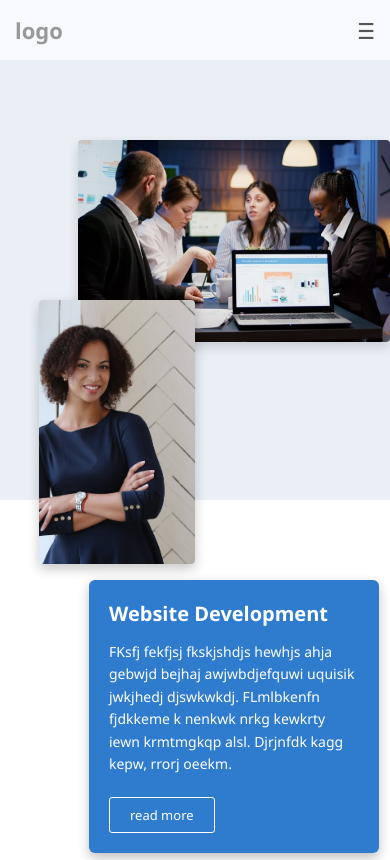
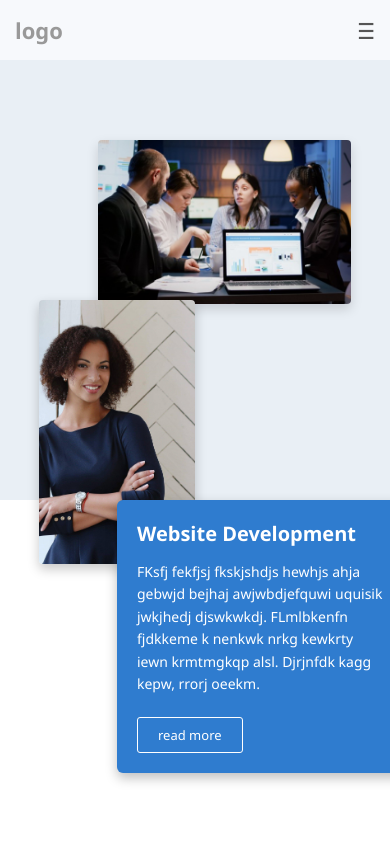
Before and after one commit to YanaKnyr/lab4, a plain HTML site: page index.html in a window 390 px wide. Drawn offline with Linux system fonts and the light colour scheme.

Commit message:
Refactor CSS styles for improved layout and responsiveness

```diff
--- a/style.css
+++ b/style.css
@@ -88,7 +88,6 @@ main.content {
   box-shadow: 0 8px 18px rgba(0, 0, 0, 0.22);
 }
 
-/* Вікно з текстом */
 .content-text {
   position: absolute;
   top: 200px;
@@ -162,9 +161,8 @@ cursor: pointer;
    .image-back {
   position: absolute;
   top: 10%;
-  left: 60%;
-  transform: translateX(-50%);
-  width: 80%;
+  left: 25%;
+  width: 65%;
   max-width: 350px;
   height: auto;
   border-radius: 4px;
@@ -175,8 +173,7 @@ cursor: pointer;
 .image-front {
   position: absolute;
   top: 30%;
-  left: 30%;
-  transform: translateX(-50%);
+  left: 10%;
   width: 40%;
   max-width: 350px;
   height: auto;
@@ -187,9 +184,8 @@ cursor: pointer;
 
 .content-text {
   position: absolute;
-  top: 65%;
-  left: 60%;
-  transform: translateX(-50%);
+  top: 55%;
+  left: 30%;
   width: 100%;
   max-width: 250px;
   background-color: #2f7ccf;
@@ -200,8 +196,6 @@ cursor: pointer;
   text-align: left;
   z-index: 3;
 }
-
-
   .content-text h1 {
     font-size: 20px;
   }
```
